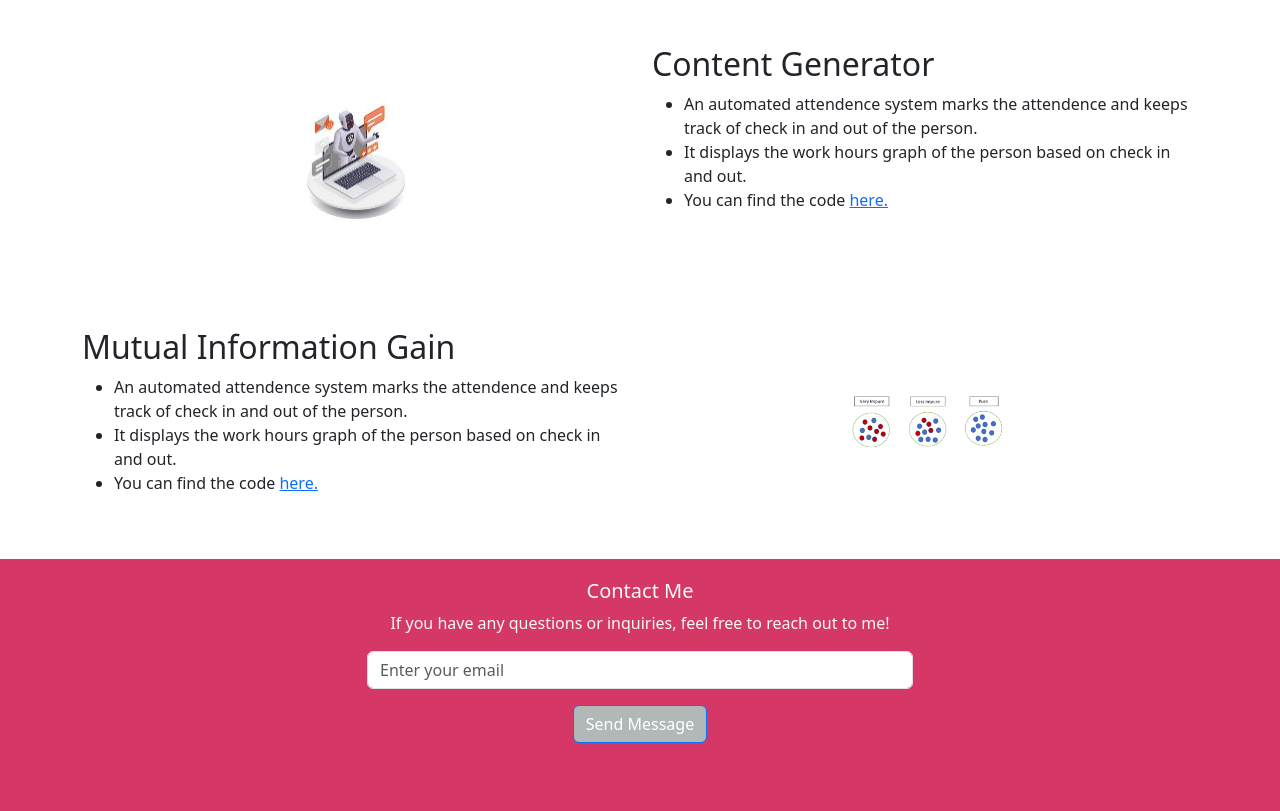
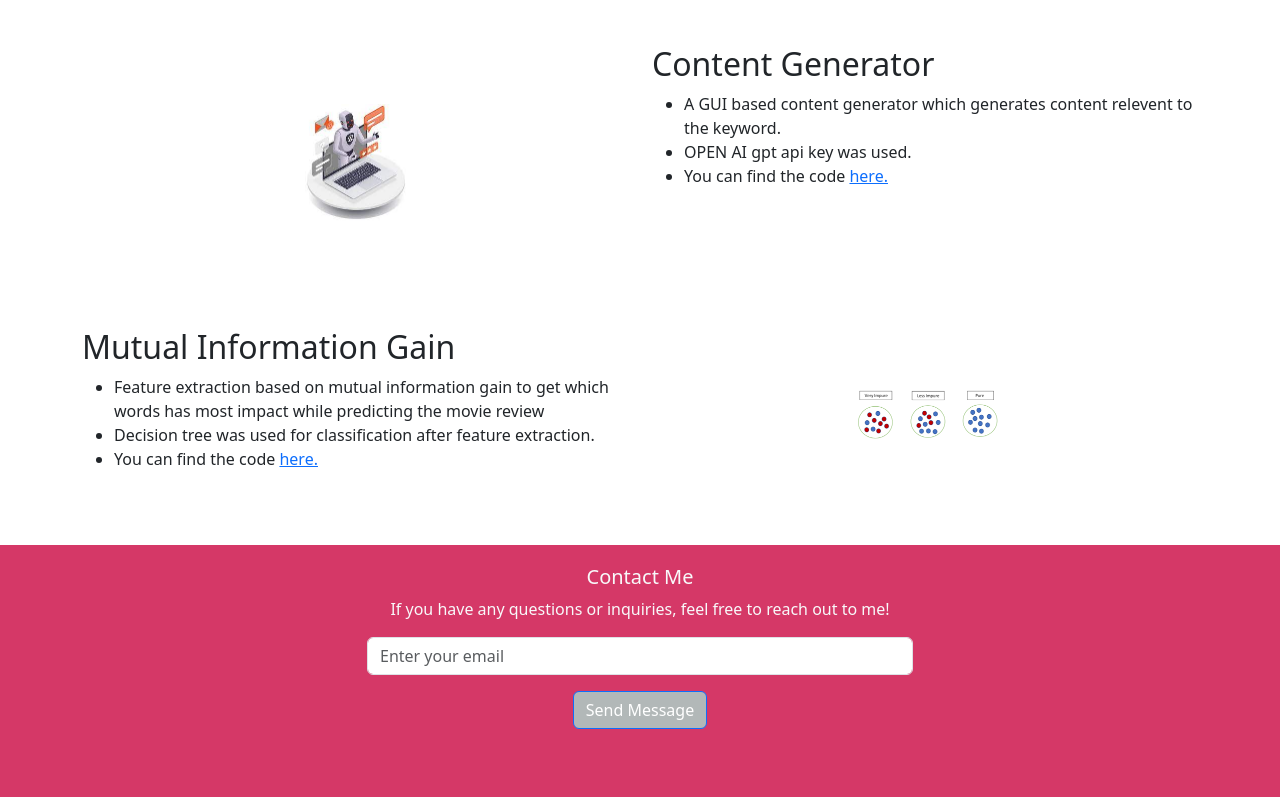
Before and after one commit to shaheen234/shaheen234.github.io, a plain HTML site: page project.html in a window 1280 px wide. Shown: the part 920-1731 px from the top of the page. Drawn offline with nearby package versions, Linux system fonts and the light colour scheme.

Commit message:
Update project.html

```diff
--- a/project.html
+++ b/project.html
@@ -107,9 +107,9 @@
     <h2>Content Generator</h2>
     <ul>
     <li>
-      An automated attendence system marks the attendence and keeps track of check in and out of the person.</li>
+      A GUI based content generator which generates content relevent to the keyword.</li>
       <li>
-      It displays the work hours graph of the person based on check in and out.</li>
+      OPEN AI gpt api key was used.</li>
       <li>You can find the code
       <a href="https://github.com/shaheen234/ContentGenerator">here.</a></li>
       </ul>
@@ -126,9 +126,9 @@
     <h2>Mutual Information Gain</h2>
     <ul>
     <li>
-      An automated attendence system marks the attendence and keeps track of check in and out of the person.</li>
+      Feature extraction based on mutual information gain to get which words has most impact while predicting the movie review</li>
       <li>
-      It displays the work hours graph of the person based on check in and out.</li>
+     Decision tree was used for classification after feature extraction.</li>
       <li>You can find the code
       <a href="https://github.com/shaheen234/feature-selection-based-on-mutual-information-gain-for-classification">here.</a></li>
       </ul>
```
